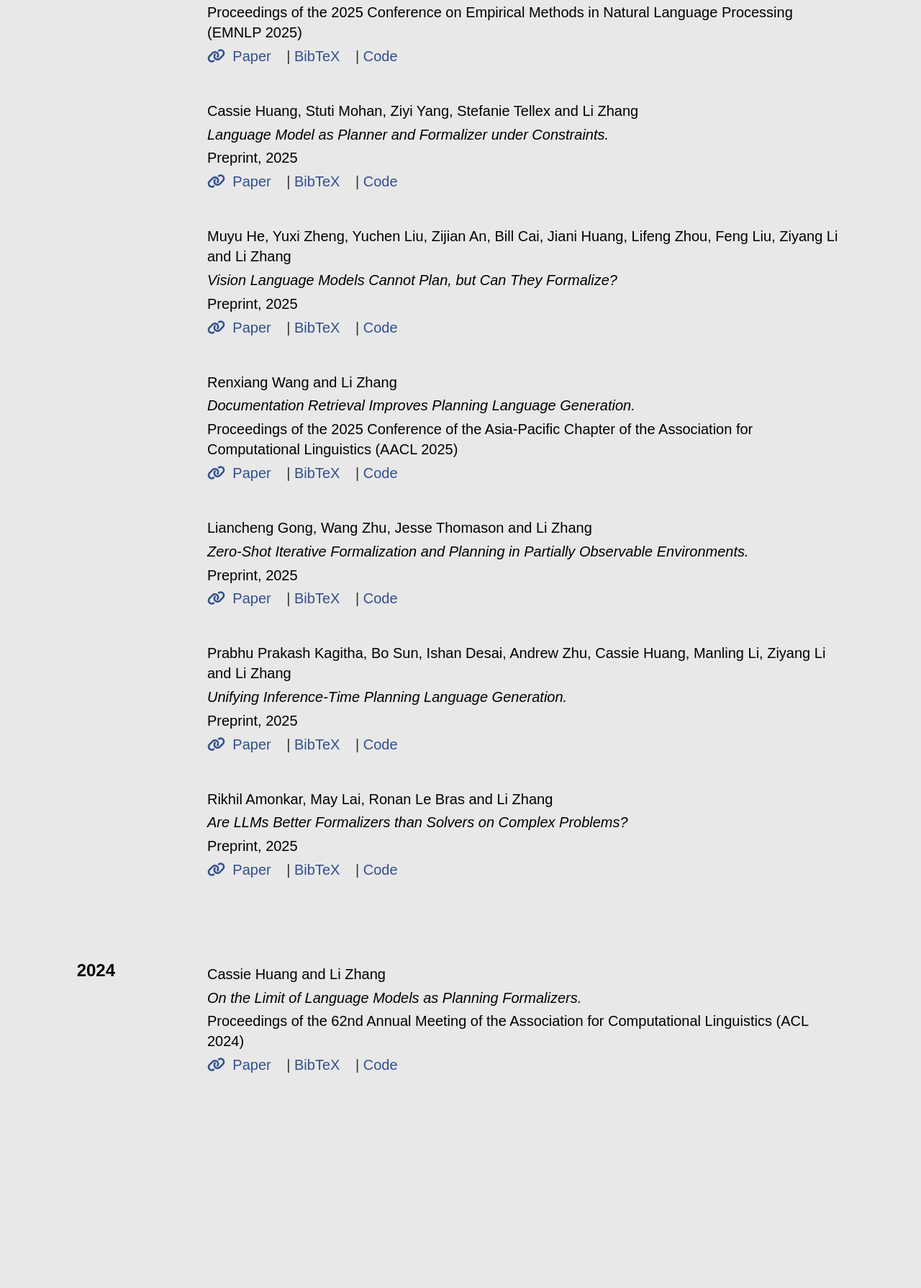
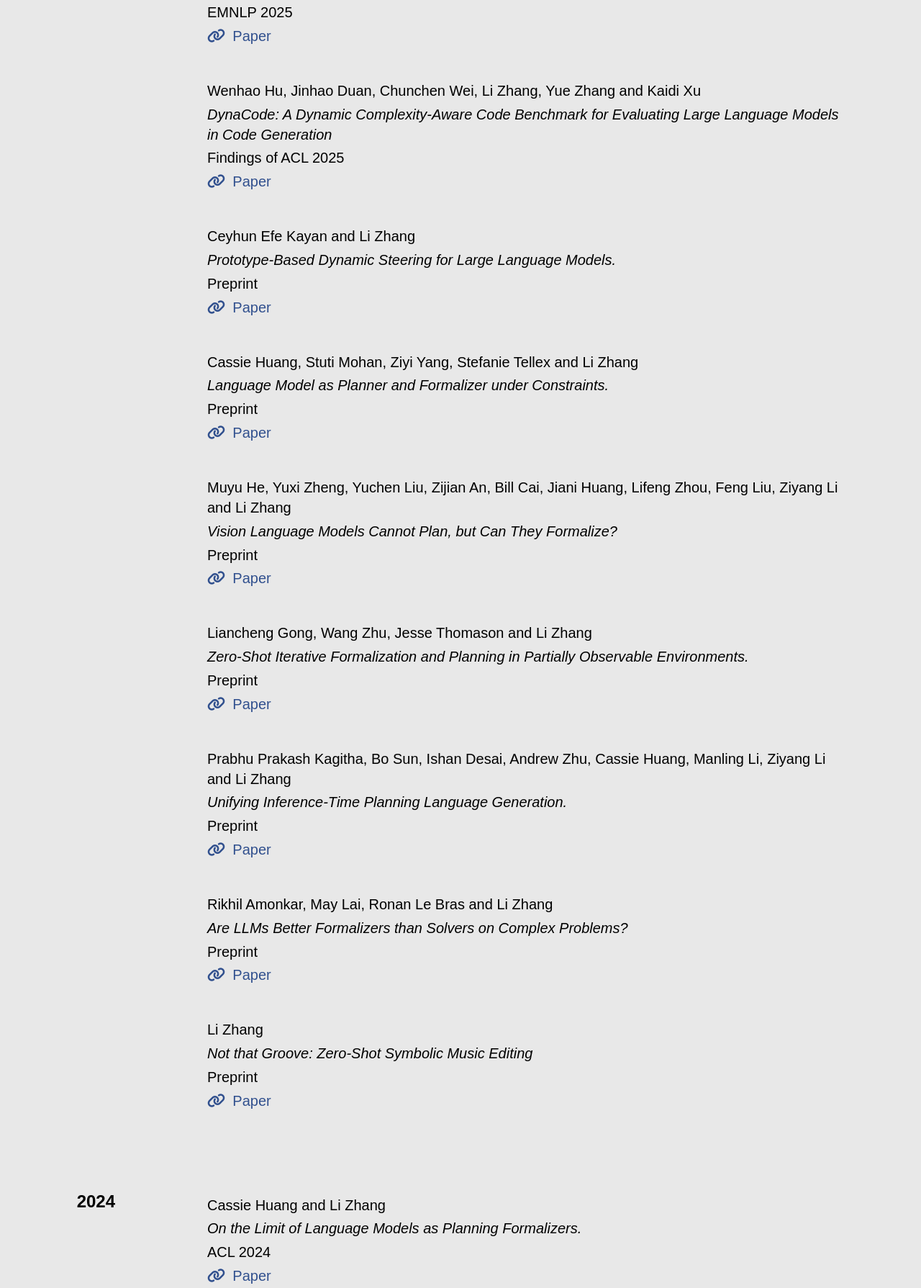
Before and after one commit to zharry29/hazlab, a plain HTML site: page research/index.html in a window 1280 px wide. Shown: the part 487-2276 px from the top of the page at 72% size. Before the commit the page ends 2092 px from the top, so only its background shows below. Drawn offline with nearby package versions, Linux system fonts and the light colour scheme; a web font is replaced by a local one.

Commit message:
Update publications

```diff
--- a/research/index.html
+++ b/research/index.html
@@ -41,59 +41,73 @@
                 </div>
                 <div class="pure-u-md-7-8 pure-u-3-4 papers">
                     <div class="paper">
-                        <p>Ceyhun Efe Kayan and Li Zhang</p>
-                        <p><em>Prototype-Based Dynamic Steering for Large Language Models.</em></p>
-                        <p>Preprint, 2025</p>
-                        <p><a href="https://arxiv.org/abs/2510.05498" target="_blank"><i class="fa fa-link"></i> Paper</a> | <a href="#" target="_blank">BibTeX</a> | <a href="#" target="_blank">Code</a></p>
+                        <p>Renxiang Wang and Li Zhang</p>
+                        <p><em>Documentation Retrieval Improves Planning Language Generation.</em></p>
+                        <p>AACL 2025</p>
+                        <p><a href="https://arxiv.org/abs/2509.19931" target="_blank"><i class="fa fa-link"></i> Paper</a></p>
                     </div>
 
                     <div class="paper">
                         <p>Yuan Yuan, Muyu He, Muhammad Adil Shahid, Ziyang Li, Jiani Huang, and Li Zhang</p>
                         <p><em>TurnaboutLLM: A Deductive Reasoning Benchmark from Detective Games.</em></p>
-                        <p>Proceedings of the 2025 Conference on Empirical Methods in Natural Language Processing (EMNLP 2025)</p>
-                        <p><a href="https://aclanthology.org/2025.emnlp-main.101/" target="_blank"><i class="fa fa-link"></i> Paper</a> | <a href="#" target="_blank">BibTeX</a> | <a href="#" target="_blank">Code</a></p>
+                        <p>EMNLP 2025</p>
+                        <p><a href="https://aclanthology.org/2025.emnlp-main.101/" target="_blank"><i class="fa fa-link"></i> Paper</a></p>
+                    </div>
+
+                    <div class="paper">
+                        <p>Wenhao Hu, Jinhao Duan, Chunchen Wei, Li Zhang, Yue Zhang and Kaidi Xu</p>
+                        <p><em>DynaCode: A Dynamic Complexity-Aware Code Benchmark for Evaluating Large Language Models in Code Generation</em></p>
+                        <p>Findings of ACL 2025</p>
+                        <p><a href="https://arxiv.org/abs/2503.10452/" target="_blank"><i class="fa fa-link"></i> Paper</a></p>
+                    </div>
+
+                    <div class="paper">
+                        <p>Ceyhun Efe Kayan and Li Zhang</p>
+                        <p><em>Prototype-Based Dynamic Steering for Large Language Models.</em></p>
+                        <p>Preprint</p>
+                        <p><a href="https://arxiv.org/abs/2510.05498" target="_blank"><i class="fa fa-link"></i> Paper</a></p>
                     </div>
 
                     <div class="paper">
                         <p>Cassie Huang, Stuti Mohan, Ziyi Yang, Stefanie Tellex and Li Zhang</p>
                         <p><em>Language Model as Planner and Formalizer under Constraints.</em></p>
-                        <p>Preprint, 2025</p>
-                        <p><a href="https://arxiv.org/abs/2510.05486" target="_blank"><i class="fa fa-link"></i> Paper</a> | <a href="#" target="_blank">BibTeX</a> | <a href="#" target="_blank">Code</a></p>
+                        <p>Preprint</p>
+                        <p><a href="https://arxiv.org/abs/2510.05486" target="_blank"><i class="fa fa-link"></i> Paper</a></p>
                     </div>
 
                     <div class="paper">
                         <p>Muyu He, Yuxi Zheng, Yuchen Liu, Zijian An, Bill Cai, Jiani Huang, Lifeng Zhou, Feng Liu, Ziyang Li and Li Zhang</p>
                         <p><em>Vision Language Models Cannot Plan, but Can They Formalize?</em></p>
-                        <p>Preprint, 2025</p>
-                        <p><a href="https://arxiv.org/abs/2509.21576" target="_blank"><i class="fa fa-link"></i> Paper</a> | <a href="#" target="_blank">BibTeX</a> | <a href="#" target="_blank">Code</a></p>
-                    </div>
-
-                    <div class="paper">
-                        <p>Renxiang Wang and Li Zhang</p>
-                        <p><em>Documentation Retrieval Improves Planning Language Generation.</em></p>
-                        <p>Proceedings of the 2025 Conference of the Asia-Pacific Chapter of the Association for Computational Linguistics (AACL 2025)</p>
-                        <p><a href="https://arxiv.org/abs/2509.19931" target="_blank"><i class="fa fa-link"></i> Paper</a> | <a href="#" target="_blank">BibTeX</a> | <a href="#" target="_blank">Code</a></p>
+                        <p>Preprint</p>
+                        <p><a href="https://arxiv.org/abs/2509.21576" target="_blank"><i class="fa fa-link"></i> Paper</a></p>
                     </div>
 
                     <div class="paper">
                         <p>Liancheng Gong, Wang Zhu, Jesse Thomason and Li Zhang</p>
                         <p><em>Zero-Shot Iterative Formalization and Planning in Partially Observable Environments.</em></p>
-                        <p>Preprint, 2025</p>
-                        <p><a href="https://arxiv.org/abs/2505.13126" target="_blank"><i class="fa fa-link"></i> Paper</a> | <a href="#" target="_blank">BibTeX</a> | <a href="#" target="_blank">Code</a></p>
+                        <p>Preprint</p>
+                        <p><a href="https://arxiv.org/abs/2505.13126" target="_blank"><i class="fa fa-link"></i> Paper</a></p>
                     </div>
 
                     <div class="paper">
                         <p>Prabhu Prakash Kagitha, Bo Sun, Ishan Desai, Andrew Zhu, Cassie Huang, Manling Li, Ziyang Li and Li Zhang</p>
                         <p><em>Unifying Inference-Time Planning Language Generation.</em></p>
-                        <p>Preprint, 2025</p>
-                        <p><a href="https://arxiv.org/abs/2505.14763" target="_blank"><i class="fa fa-link"></i> Paper</a> | <a href="#" target="_blank">BibTeX</a> | <a href="#" target="_blank">Code</a></p>
+                        <p>Preprint</p>
+                        <p><a href="https://arxiv.org/abs/2505.14763" target="_blank"><i class="fa fa-link"></i> Paper</a></p>
                     </div>
 
                     <div class="paper">
                         <p>Rikhil Amonkar, May Lai, Ronan Le Bras and Li Zhang</p>
                         <p><em>Are LLMs Better Formalizers than Solvers on Complex Problems?</em></p>
-                        <p>Preprint, 2025</p>
-                        <p><a href="https://arxiv.org/abs/2505.13252" target="_blank"><i class="fa fa-link"></i> Paper</a> | <a href="#" target="_blank">BibTeX</a> | <a href="#" target="_blank">Code</a></p>
+                        <p>Preprint</p>
+                        <p><a href="https://arxiv.org/abs/2505.13252" target="_blank"><i class="fa fa-link"></i> Paper</a></p>
+                    </div>
+
+                    <div class="paper">
+                        <p>Li Zhang</p>
+                        <p><em>Not that Groove: Zero-Shot Symbolic Music Editing</em></p>
+                        <p>Preprint</p>
+                        <p><a href="https://arxiv.org/abs/2505.08203" target="_blank"><i class="fa fa-link"></i> Paper</a></p>
                     </div>
                 </div>
             </div>
@@ -106,8 +120,8 @@
                     <div class="paper">
                         <p>Cassie Huang and Li Zhang</p>
                         <p><em>On the Limit of Language Models as Planning Formalizers.</em></p>
-                        <p>Proceedings of the 62nd Annual Meeting of the Association for Computational Linguistics (ACL 2024)</p>
-                        <p><a href="#" target="_blank"><i class="fa fa-link"></i> Paper</a> | <a href="#" target="_blank">BibTeX</a> | <a href="#" target="_blank">Code</a></p>
+                        <p>ACL 2024</p>
+                        <p><a href="#" target="_blank"><i class="fa fa-link"></i> Paper</a></p>
                     </div>
                 </div>
             </div>
```
Also changed, not shown: team/index.html (+9 -0 lines), assets/headshot/WenhaoHu.jpg (added).
